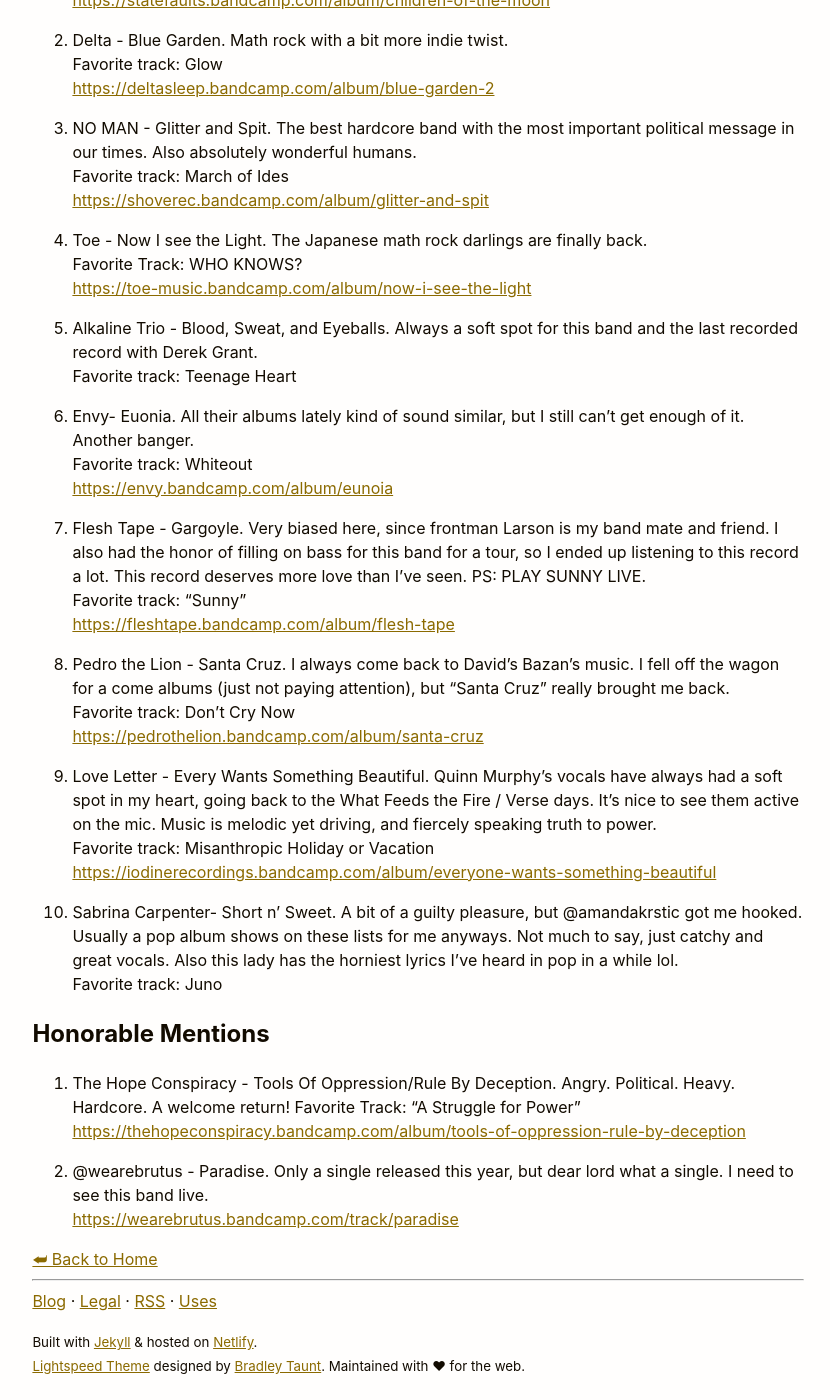
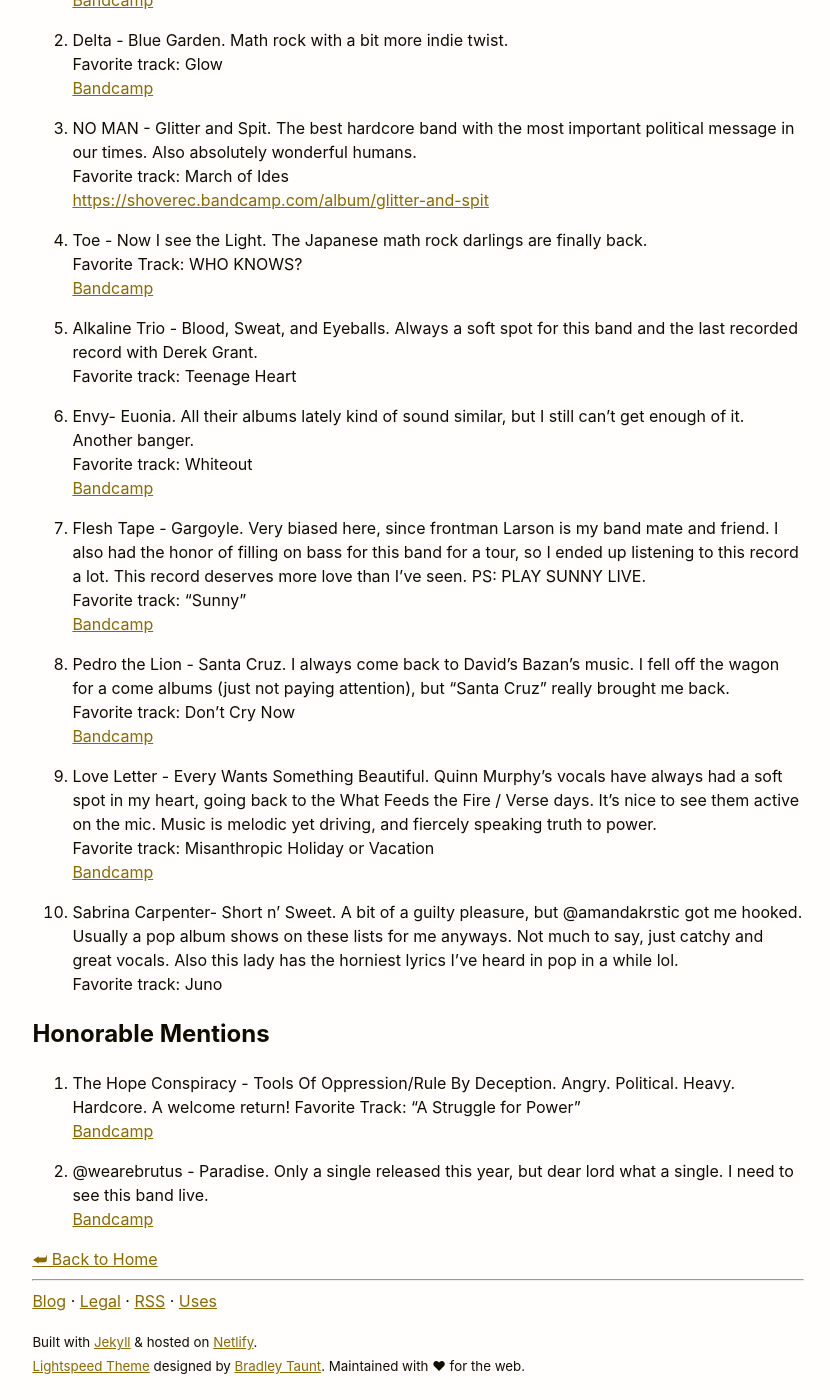
Before and after one commit to danesnick/website_lightspeed, a Jekyll site: the page built from _posts/2024-12-19-top-2024-albums.markdown, in a window 1280 px wide and 1400 px high, scrolled down 967 px. Shown: the whole window, without its empty margins (222-1052 px from the left). Built offline with Jekyll 4.4.1, drawn with Linux system fonts in a browser that asks for light colours; part of the change alters nothing that is shown; some of the changed text lies outside the part shown.

Commit message:
Update 2024-12-19-top-2024-albums.markdown

```diff
--- a/_posts/2024-12-19-top-2024-albums.markdown
+++ b/_posts/2024-12-19-top-2024-albums.markdown
@@ -19,11 +19,11 @@ tags: [drafts]
 
 1. State Faults - Children of the Moon. Probably got the most play time out of anything in this list. Perfect blend of screamo, and melodic post-hardcore.
 Favorite track: No Gospel
-[https://statefaults.bandcamp.com/album/children-of-the-moon](Bandcamp)
+[Bandcamp](https://statefaults.bandcamp.com/album/children-of-the-moon)
 
 2. Delta - Blue Garden. Math rock with a bit more indie twist.
 Favorite track: Glow
-[https://deltasleep.bandcamp.com/album/blue-garden-2](Bandcamp)
+[Bandcamp](https://deltasleep.bandcamp.com/album/blue-garden-2)
 
 3. NO MAN - Glitter and Spit. The best hardcore band with the most important political message in our times. Also absolutely wonderful humans.
 Favorite track: March of Ides
@@ -32,26 +32,26 @@ Favorite track: March of Ides
 
 4.  Toe - Now I see the Light. The Japanese math rock darlings are finally back.
 Favorite Track: WHO KNOWS?
-[https://toe-music.bandcamp.com/album/now-i-see-the-light](Bandcamp)
+[Bandcamp](https://toe-music.bandcamp.com/album/now-i-see-the-light)
 
 5. Alkaline Trio - Blood, Sweat, and Eyeballs. Always a soft spot for this band and the last recorded record with Derek Grant.
 Favorite track: Teenage Heart
 
 6. Envy- Euonia. All their albums lately kind of sound similar, but I still can't get enough of it. Another banger.
 Favorite track: Whiteout
-[https://envy.bandcamp.com/album/eunoia](Bandcamp)
+[Bandcamp](https://envy.bandcamp.com/album/eunoia)
 
 7. Flesh Tape - Gargoyle. Very biased here, since frontman Larson is my band mate and friend. I also had the honor of filling on bass for this band for a tour, so I ended up listening to this record a lot. This record deserves more love than I've seen. PS: PLAY SUNNY LIVE.
 Favorite track: "Sunny"
-[https://fleshtape.bandcamp.com/album/flesh-tape](Bandcamp)
+[Bandcamp](https://fleshtape.bandcamp.com/album/flesh-tape)
 
 8. Pedro the Lion - Santa Cruz. I always come back to David's Bazan's music. I fell off the wagon for a come albums (just not paying attention), but "Santa Cruz" really brought me back.
 Favorite track: Don't Cry Now
-[https://pedrothelion.bandcamp.com/album/santa-cruz](Bandcamp)
+[Bandcamp](https://pedrothelion.bandcamp.com/album/santa-cruz)
 
 9. Love Letter - Every Wants Something Beautiful. Quinn Murphy's vocals have always had a soft spot in my heart, going back to the What Feeds the Fire / Verse days. It's nice to see them active on the mic. Music is melodic yet driving, and fiercely speaking truth to power.
 Favorite track: Misanthropic Holiday or Vacation
-[https://iodinerecordings.bandcamp.com/album/everyone-wants-something-beautiful](Bandcamp)
+[Bandcamp](https://iodinerecordings.bandcamp.com/album/everyone-wants-something-beautiful)
 
 10. Sabrina Carpenter- Short n' Sweet. A bit of a guilty pleasure, but @amandakrstic got me hooked. Usually a pop album shows on these lists for me anyways. Not much to say, just catchy and great vocals. Also this lady has the horniest lyrics I've heard in pop in a while lol.
 Favorite track: Juno
@@ -60,7 +60,7 @@ Favorite track: Juno
 
 11.  The Hope Conspiracy - Tools Of Oppression/Rule By Deception. Angry. Political. Heavy. Hardcore. A welcome return!
 Favorite Track: "A Struggle for Power"
-[https://thehopeconspiracy.bandcamp.com/album/tools-of-oppression-rule-by-deception](Bandcamp)
+[Bandcamp](https://thehopeconspiracy.bandcamp.com/album/tools-of-oppression-rule-by-deception)
 
 12. @wearebrutus - Paradise. Only a single released this year, but dear lord what a single. I need to see this band live.
-[https://wearebrutus.bandcamp.com/track/paradise](Bandcamp)
+[Bandcamp](https://wearebrutus.bandcamp.com/track/paradise)
```
